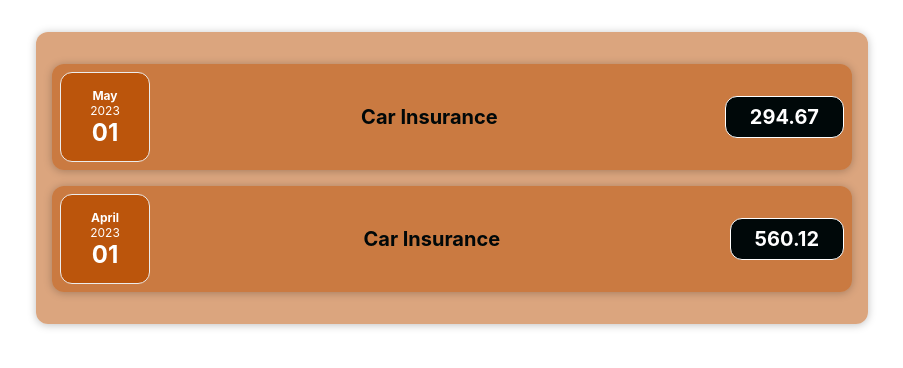
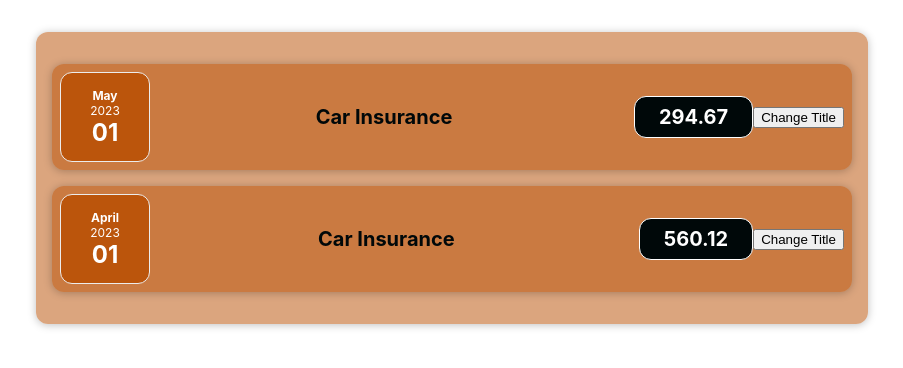
Before and after one commit to Kristjan303/React_thingamabob, a React (Create React App) app in the folder expens/: page / in a window 1280 px wide. Shown: the top 368 px of the page, without its empty margins (188-1091 px from the left). Built offline with nearby package versions, Linux system fonts and the light colour scheme.

Commit message:
Change Title button wip

```diff
--- a/expens/src/components/expenses/ExpenseItem.js
+++ b/expens/src/components/expenses/ExpenseItem.js
@@ -1,16 +1,21 @@
 import './ExpenseItem.css';
 import ExpenseDate from './ExpenseDate';
+import Card from "../UI/Card";
 
 const ExpenseItem = (props) => {
+    const clickHandler = () => {
+        console.log('Clicked')
+    }
 
   return (
-    <div className='expense-item'>
+    <Card className='expense-item'>
         <ExpenseDate expenseDate={props.expenseData.expenseDate}></ExpenseDate>
       <div className='expense-item__description'>
         <h2>{props.expenseData.expenseTitle}</h2>
         <div className='expense-item__price'>{props.expenseData.expenseAmount}</div>
       </div>
-    </div>
+        <button onClick={clickHandler}>Change Title</button>
+    </Card>
   )
 }
 
```
